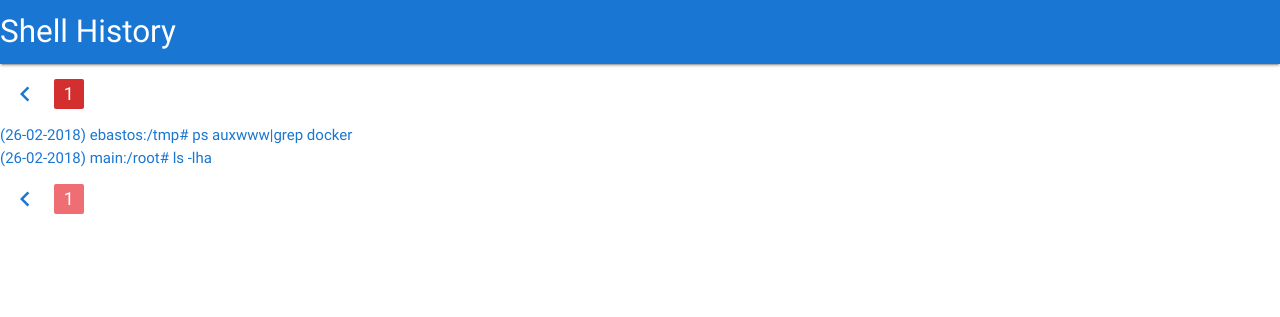
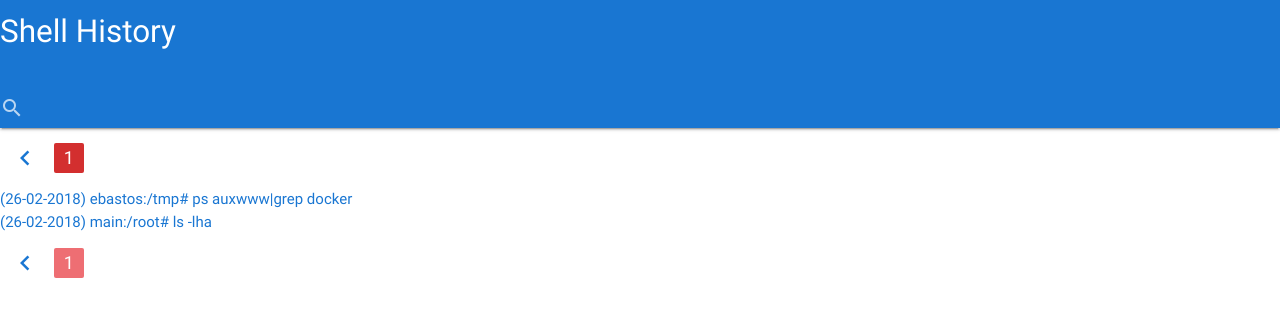
Before and after one commit to FlaviaBastos/shell-history, a Django app: page / in a window 1280 px wide. Shown: the top 317 px of the page. Run offline with Django 3.2, Linux system fonts and the light colour scheme; data comes from the database, SQL or seed files in the repository.

Commit message:
Add basic search feature on web interface

```diff
--- a/backend/shell/history/templates/history/commands.html
+++ b/backend/shell/history/templates/history/commands.html
@@ -16,6 +16,19 @@
           </div>
         </nav>
 
+        <nav>
+            <div class="nav-wrapper">
+              <form action="/">
+                <div class="input-field blue darken-2">
+                  <input type="text" name="command" id="command">
+                  <label class="label-icon" for="search" type="submit">
+                      <i class="material-icons">search</i>
+                    </label>
+                  <i class="material-icons">close</i>
+                </div>
+              </form>
+            </div>
+          </nav>
 
         {% if commands_paginated %}
 
--- a/backend/shell/history/views.py
+++ b/backend/shell/history/views.py
@@ -1,3 +1,5 @@
+import logging
+
 from django.core.paginator import EmptyPage, PageNotAnInteger, Paginator
 from django.shortcuts import render
 from django.template import loader
@@ -5,8 +7,16 @@ from django.http import HttpResponse
 from .models import Command
 
 
+logger = logging.getLogger(__name__)
+
 def index(request):
-    latest_commands = Command.objects.order_by('-timestamp')
+
+    search_query = request.GET.get('command', None)
+    if search_query:
+        latest_commands = Command.objects.filter(command__contains=search_query).order_by('-timestamp')
+    else:
+        latest_commands = Command.objects.order_by('-timestamp')
+
     paginator = Paginator(latest_commands, 150)
 
     page = request.GET.get('page')
```
